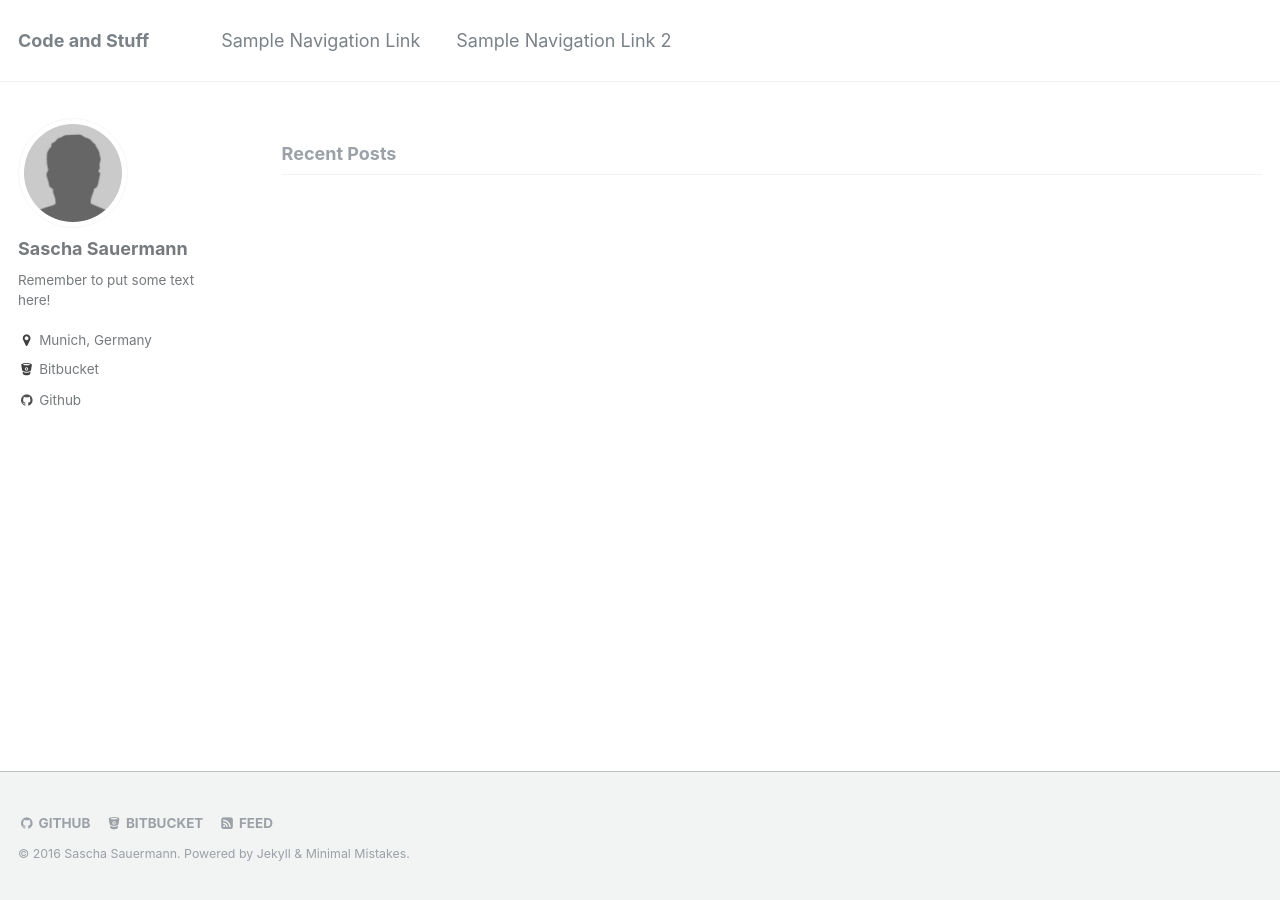
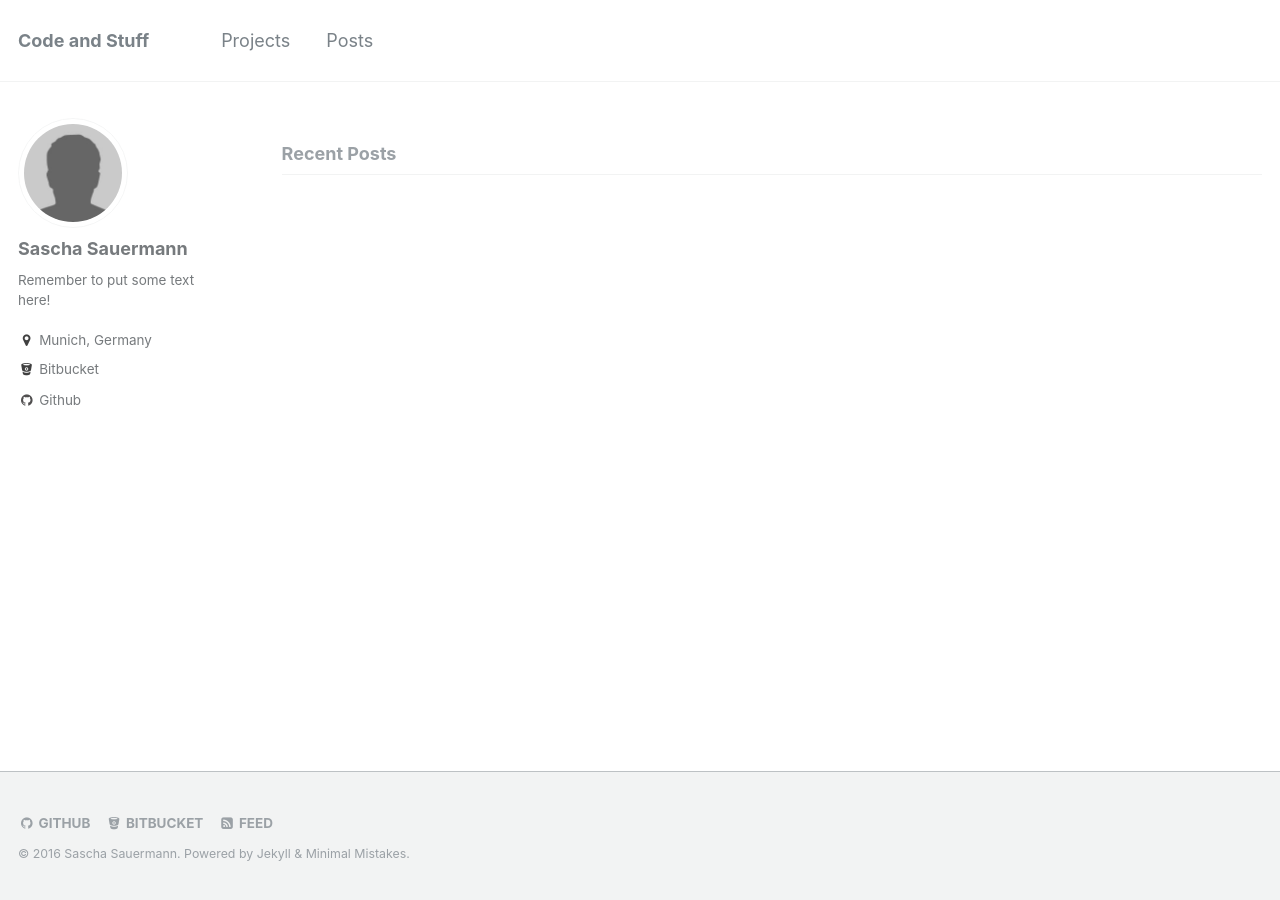
Before and after one commit to ssauermann/ssauermann.github.io, a Jekyll site: the page built from index.html, in a window 1280 px wide. Built offline with Jekyll 4.4.1, drawn with Linux system fonts in a browser that asks for light colours; the list of posts is cut into pages by our own code.

Commit message:
Updated navigation.yml

```diff
--- a/_data/navigation.yml
+++ b/_data/navigation.yml
@@ -1,7 +1,7 @@
 # main links links
 main:
-  - title: "Sample Navigation Link"
-    url: https://mmistakes.github.io/minimal-mistakes/docs/navigation/
+  - title: "Projects"
+    url: projects
 
-  - title: "Sample Navigation Link 2"
-    url: /
+  - title: "Posts"
+    url: posts
```
